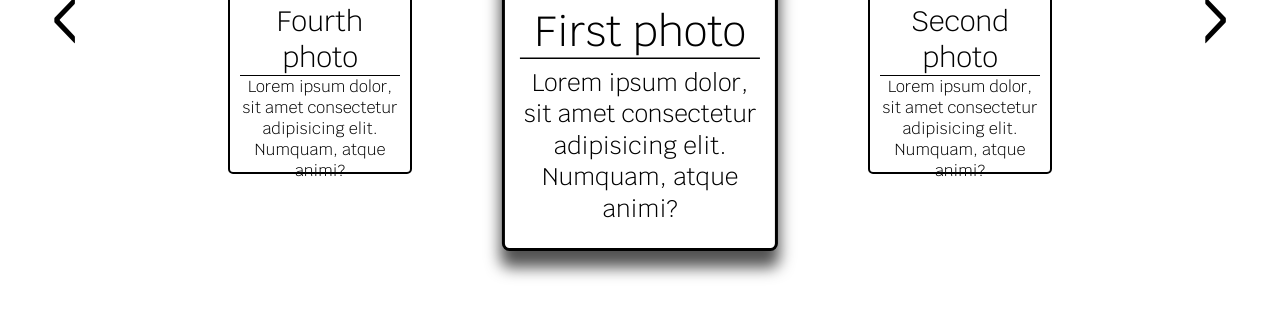
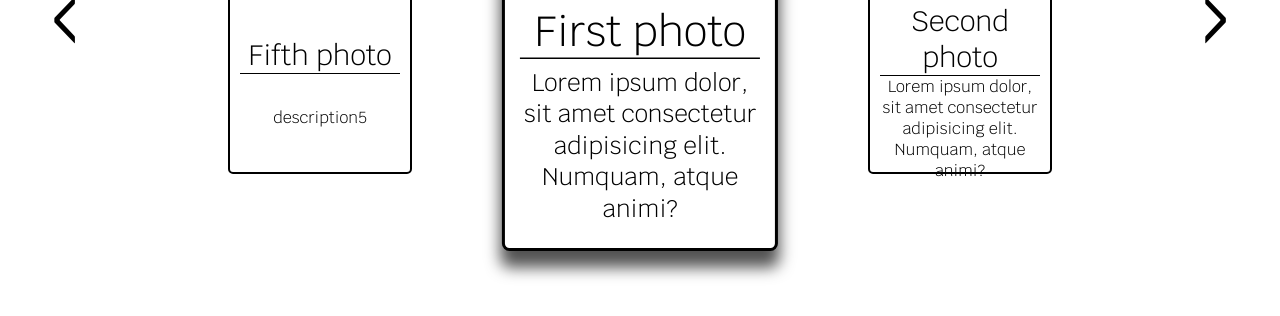
Before and after one commit to Centmsn/photo-carousel, a plain HTML site: page index.html in a window 1280 px wide. Both pictures are taken after a click on the element 320 px from the left and 280 px from the top of the page. Shown: the part 260-576 px from the top of the page. Drawn offline with Linux system fonts and the light colour scheme.

Commit message:
minior style changes

```diff
--- a/index.html
+++ b/index.html
@@ -16,7 +16,7 @@
   </head>
   <body>
     <div class="gallery">
-      <div class="gallery__change-slide" data-direction="back">&lt;</div>
+      <div class="gallery__change-slide">&lt;</div>
       <div class="gallery__inner-container"></div>
       <div class="gallery__change-slide">&gt;</div>
     </div>
--- a/index.js
+++ b/index.js
@@ -8,6 +8,9 @@ class Gallery {
   }
 
   renderBanner = () => {
+    if (this.config.length < 4) {
+      throw new Error("Incorrect number of slides. At least 4 required");
+    }
     const arrows = document.querySelectorAll(".gallery__change-slide");
 
     arrows.forEach((arrow) =>
@@ -64,10 +67,7 @@ class Gallery {
 
     if (!this.delay) {
       this.delay = true;
-      if (
-        event.target.dataset.direction === "back" ||
-        event.clientX < container.clientWidth / 2
-      ) {
+      if (event.clientX < container.clientWidth / 2) {
         if (this.activeSlide === 0) {
           this.activeSlide = this.config.length - 1;
         } else {
@@ -112,6 +112,8 @@ class Gallery {
     cards[rightIndex].classList.add("card--inactive-right");
     cards[rightIndex].addEventListener("click", this.changeSlide);
   };
+
+  // e.clientX z eventu mousedown - e.clientX z eventu mouse move
 }
 
 const gallerySlides = [
@@ -139,11 +141,11 @@ const gallerySlides = [
     desc:
       "Lorem ipsum dolor, sit amet consectetur adipisicing elit. Numquam, atque animi? ",
   },
-  // {
-  //   img: "./assets/pic5.JPG",
-  //   title: "Fifth photo",
-  //   desc: "description5",
-  // },
+  {
+    img: "./assets/pic5.JPG",
+    title: "Fifth photo",
+    desc: "description5",
+  },
 ];
 
 const myGallery = new Gallery(gallerySlides);
--- a/sass/index.scss
+++ b/sass/index.scss
@@ -45,12 +45,13 @@
   align-items: flex-start;
   padding: 10px;
   border: 2px solid black;
-  visibility: none;
-  transition: 500ms;
+  transition: 900ms;
   position: absolute;
-  opacity: 0;
   border-radius: 5px;
   font-family: "Krub", sans-serif;
+
+  opacity: 0;
+  transform: scale(0.01);
 
   &--active {
     box-shadow: 0 10px 10px 1px rgb(83, 83, 83);
@@ -58,6 +59,7 @@
     opacity: 1;
     z-index: 5;
     background-color: white;
+    transition: 500ms;
   }
 
   &--inactive-left,
@@ -65,6 +67,7 @@
     opacity: 1;
     filter: grayscale(1);
     cursor: pointer;
+    transition: 500ms;
   }
 
   &--inactive-left:hover,
```
Also changed, not shown: css/index.css, 1 other file.
